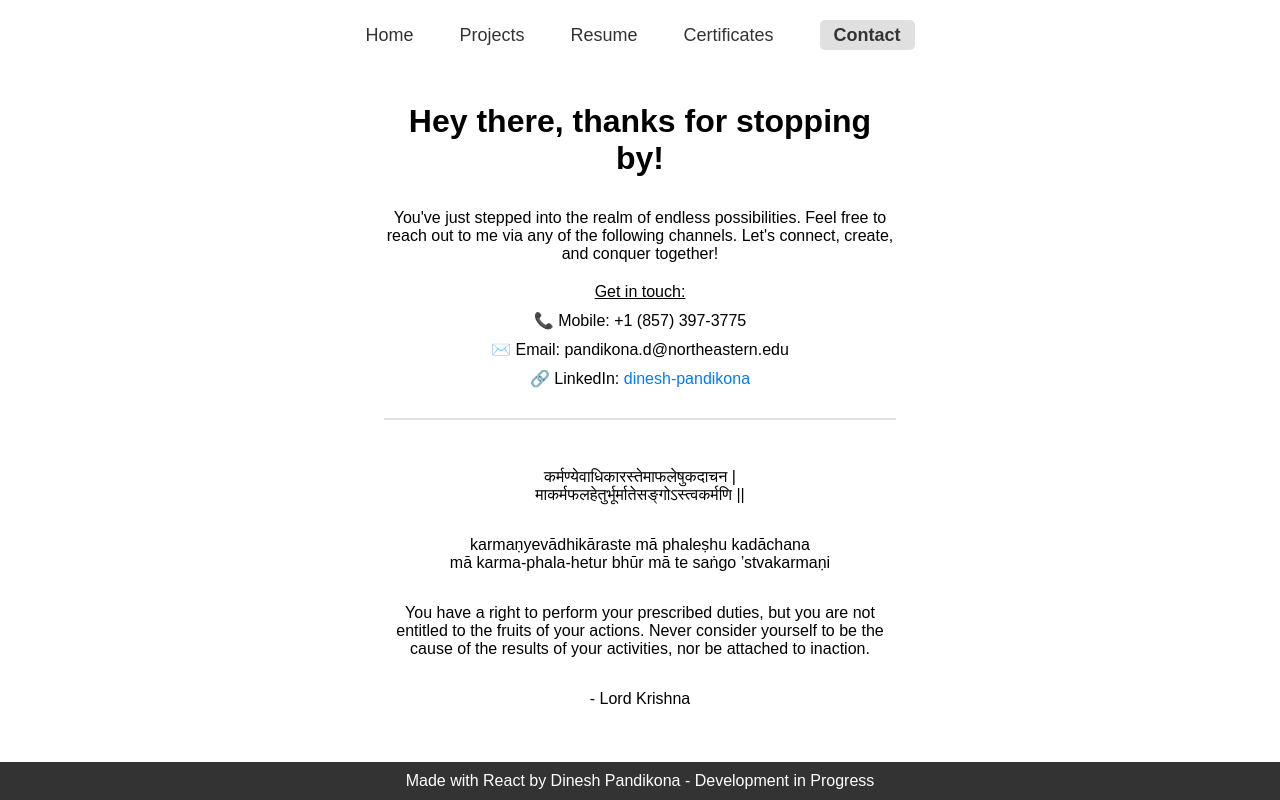
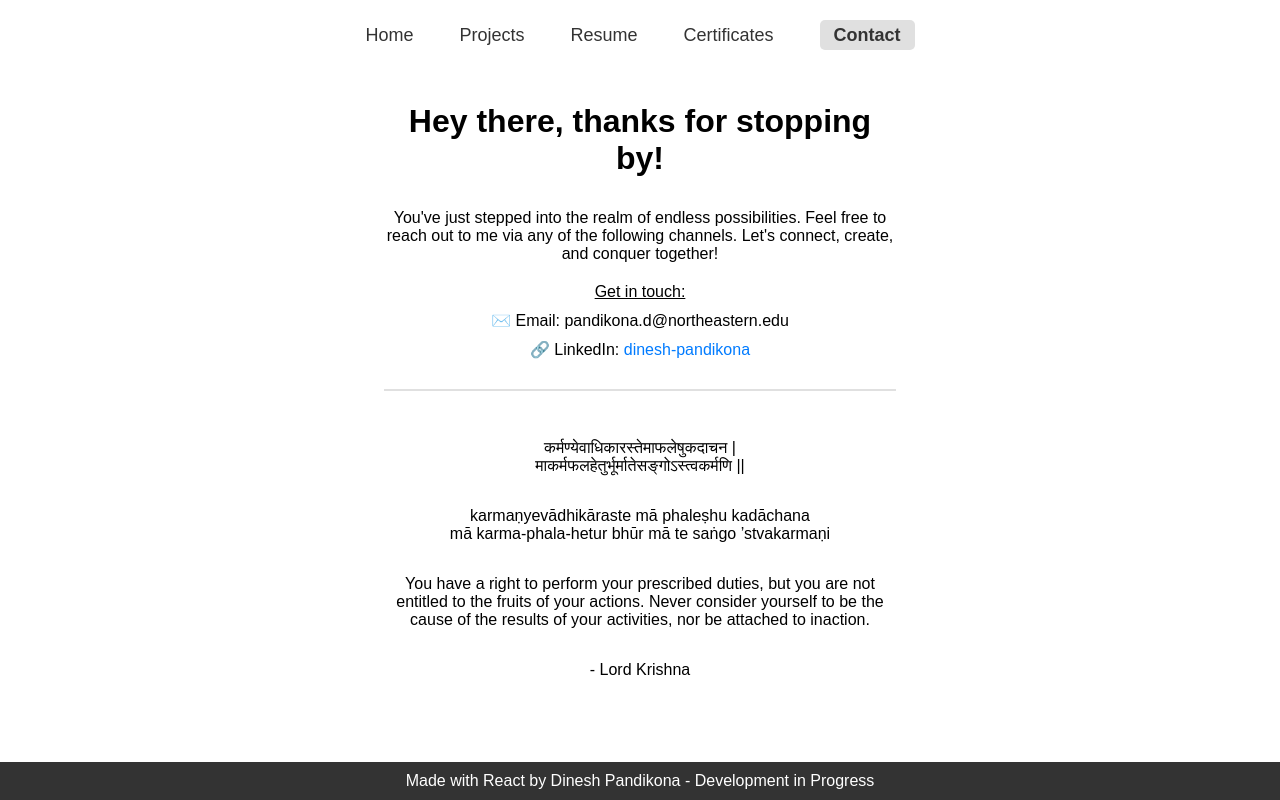
Before and after one commit to noworry-b-still/my-website, a React (Create React App) app: page /contact in a window 1280 px wide. Built offline with nearby package versions, Linux system fonts and the light colour scheme.

Commit message:
remove number

```diff
--- a/src/page/contact.tsx
+++ b/src/page/contact.tsx
@@ -15,12 +15,6 @@ const Contact = () => {
       <div className="contact-options">
         <p>Get in touch:</p>
         <ul>
-          <li>
-            <span role="img" aria-label="phone">
-              📞
-            </span>{" "}
-            Mobile: +1 (857) 397-3775
-          </li>
           <li>
             <span role="img" aria-label="email">
               ✉️
```
